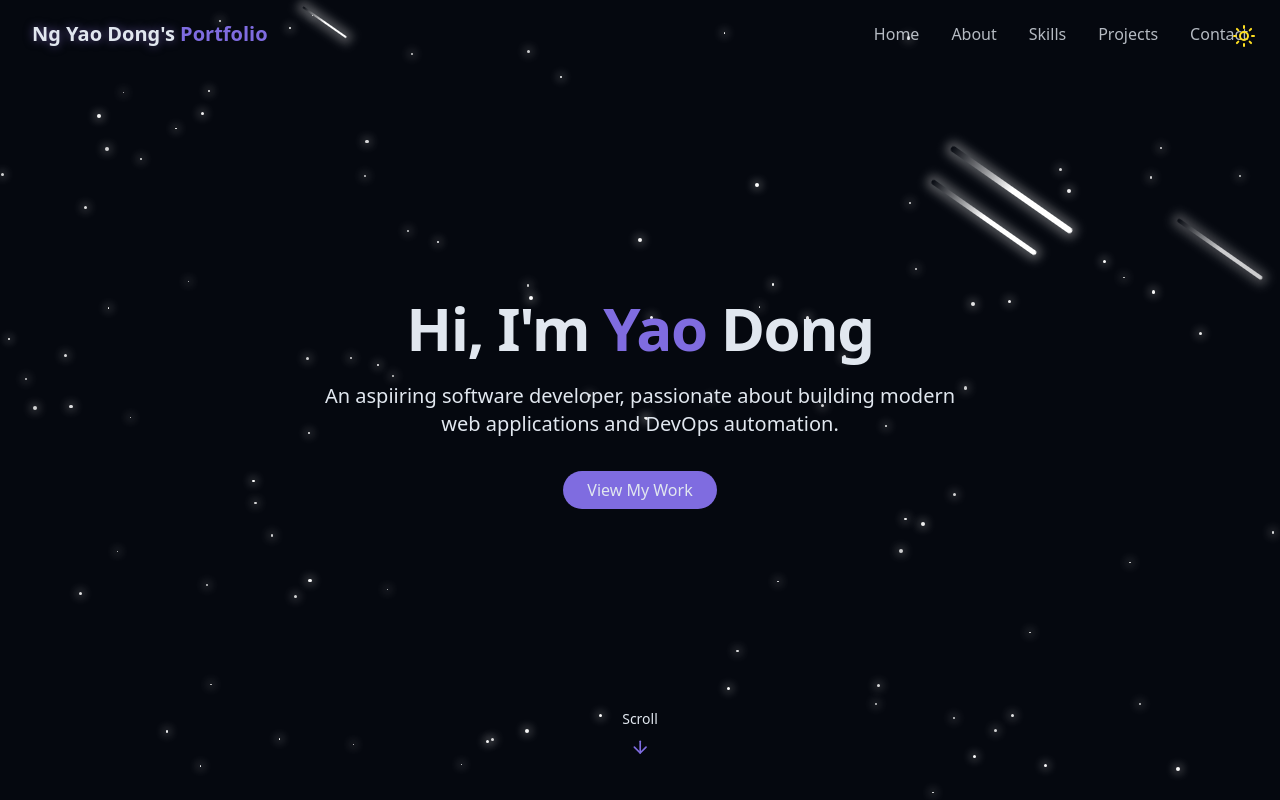
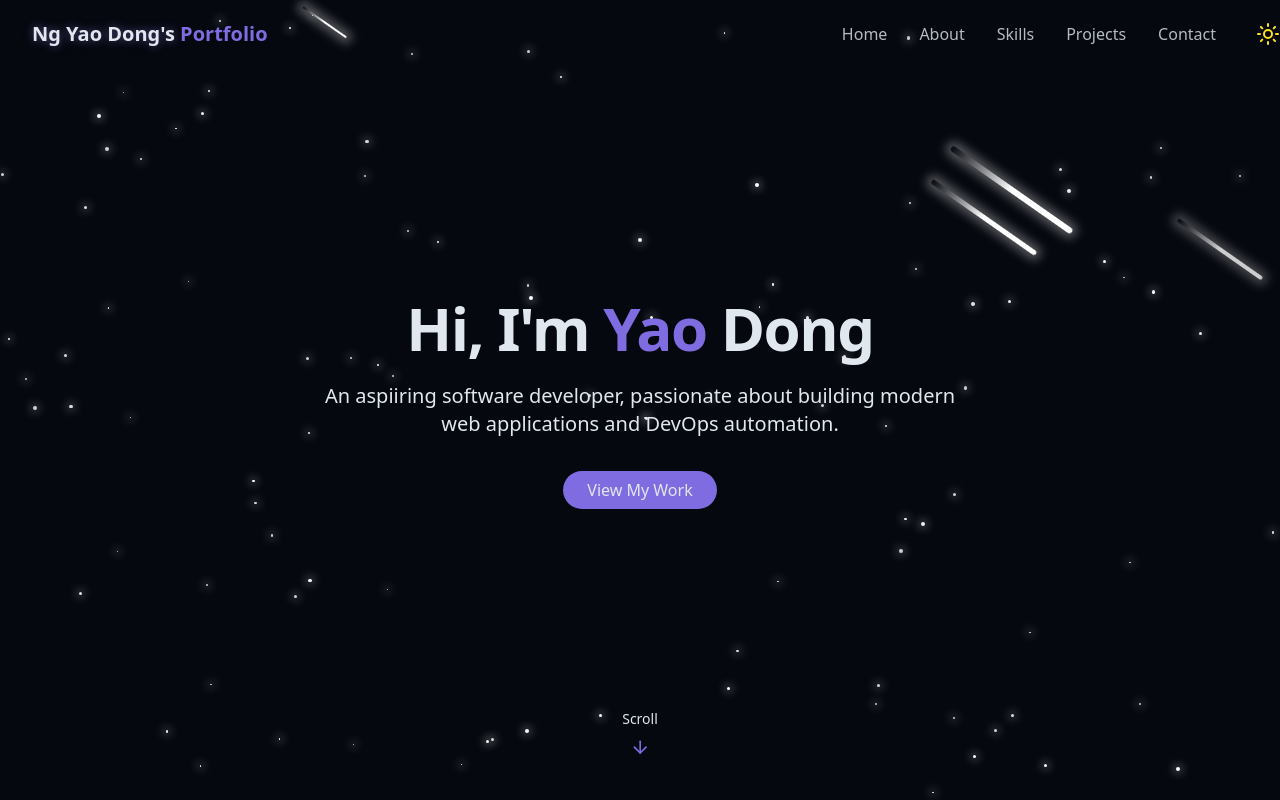
Before and after one commit to NgYaoDong/portfolio, a React (Vite) app: page / in a window 1280 px wide. Shown: the top 800 px of the page. Built offline with nearby package versions, Linux system fonts and the light colour scheme.

Commit message:
Add ThemeToggle component to NavBar and update Home page layout

```diff
--- a/src/components/NavBar.jsx
+++ b/src/components/NavBar.jsx
@@ -1,6 +1,7 @@
 import { useEffect, useState } from "react";
 import { cn } from "@/lib/utils";
 import { Menu, X } from "lucide-react";
+import { ThemeToggle } from "@/components/ThemeToggle";
 
 const navItems = [
   { name: "Home", href: "#hero" },
@@ -31,7 +32,7 @@ export const NavBar = () => {
       try {
         // This may still be interpreted by HashRouter; we avoid it normally
         window.location.hash = `#${id}`;
-      } catch (err) {
+      } catch {
         // no-op
       }
     }
@@ -65,11 +66,11 @@ export const NavBar = () => {
           </span>
         </a>
 
-        {/* Desktop Nav */}
-        <div className="hidden md:flex space-x-8">
-          {navItems.map((item, key) => (
+        {/* Desktop Nav + controls */}
+        <div className="hidden md:flex items-center space-x-8 ">
+          <div className="flex items-center space-x-8">
+          {navItems.map((item) => (
             <a
-              key={item.name}
               href={item.href}
               onClick={(e) => handleNavClick(e, item.href)}
               className="text-foreground/80 hover:text-primary transition-colors duration-300"
@@ -77,6 +78,11 @@ export const NavBar = () => {
               {item.name}
             </a>
           ))}
+          </div>
+
+          <div className="flex items-center">
+            <ThemeToggle />
+          </div>
         </div>
 
         {/* Mobile Nav */}
@@ -102,9 +108,8 @@ export const NavBar = () => {
           )}
         >
           <div className="flex flex-col space-y-8 text-xl">
-            {navItems.map((item, key) => (
+            {navItems.map((item) => (
               <a
-                key={item.name}
                 href={item.href}
                 className="text-foreground/80 hover:text-primary transition-colors duration-300"
                 onClick={(e) => handleNavClick(e, item.href)}
--- a/src/components/ThemeToggle.jsx
+++ b/src/components/ThemeToggle.jsx
@@ -42,9 +42,10 @@ export const ThemeToggle = () => {
     <button
       onClick={toggleTheme}
       className={cn(
-        "fixed hidden md:block top-4 right-4 z-60 p-2 rounded-full transition-colors duration-300",
+        "fixed hidden md:inline-flex items-center justify-center p-2 rounded-full transition-colors duration-300",
         "focus:outline-hidden"
       )}
+      aria-label={isDarkMode ? "Switch to light theme" : "Switch to dark theme"}
     >
       {isDarkMode ? (
         <Sun className="h-6 w-6 text-yellow-300" />
--- a/src/pages/Home.jsx
+++ b/src/pages/Home.jsx
@@ -1,4 +1,3 @@
-import { ThemeToggle } from "@/components/ThemeToggle";
 import { StarBackground } from "@/components/StarBackground";
 import { NavBar } from "@/components/NavBar";
 import { HeroSection } from "@/components/HeroSection";
@@ -10,9 +9,6 @@ import { ContactSection } from "@/components/ContactSection";
 export const Home = () => {
   return (
     <div className="min-h-screen bg-background text-foreground overflow-x-hidden">
-      {/* Theme Toggle */}
-      <ThemeToggle />
-
       {/* Background Effects */}
       <StarBackground />
 
--- a/vite.config.js
+++ b/vite.config.js
@@ -2,6 +2,10 @@ import { defineConfig } from 'vite'
 import react from '@vitejs/plugin-react'
 import tailwindcss from '@tailwindcss/vite'
 import path from 'path'
+import { fileURLToPath } from 'url'
+
+// compute __dirname equivalent in ESM
+const __dirname = path.dirname(fileURLToPath(import.meta.url))
 
 // https://vite.dev/config/
 export default defineConfig({
```
